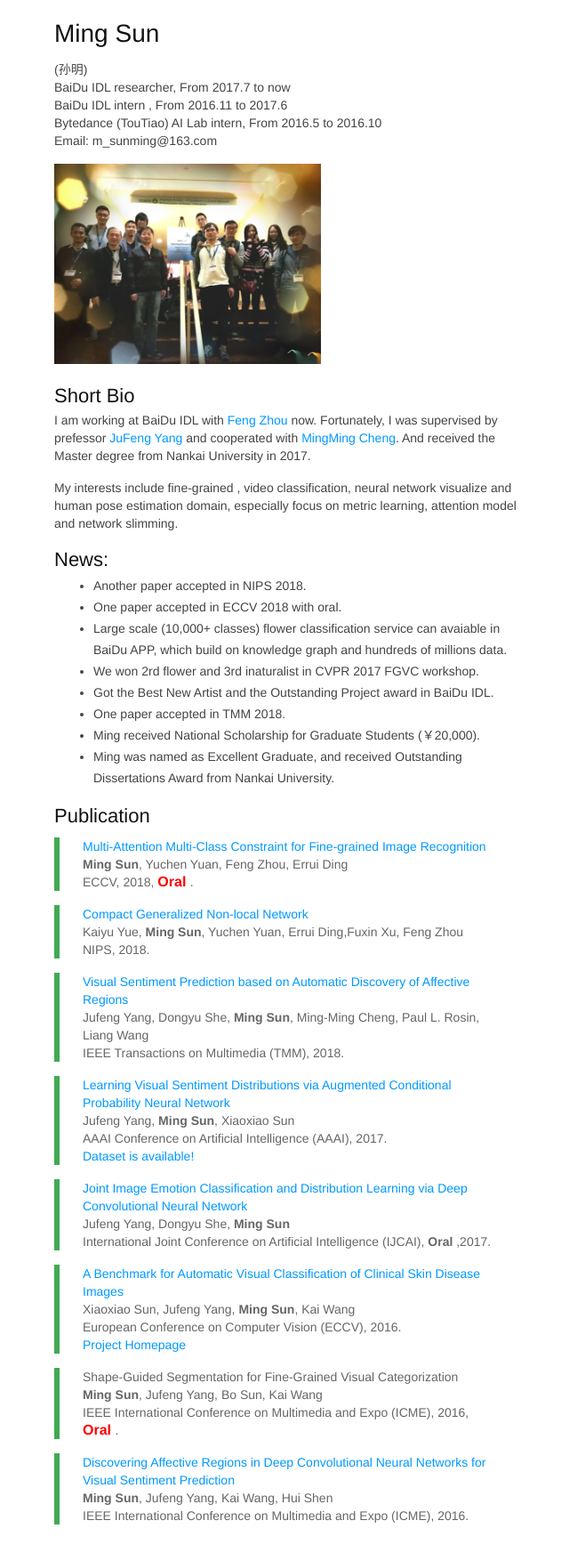
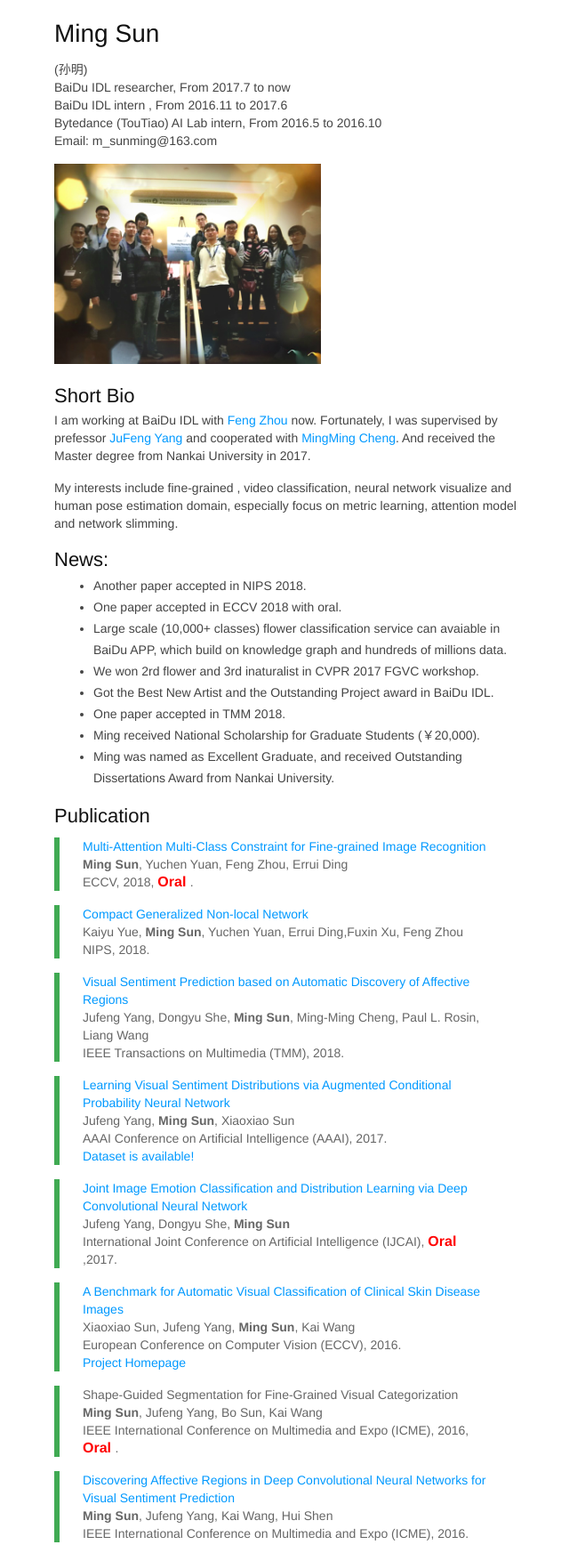
Before and after one commit to msunming/msunming.github.io, a Jekyll site: the page index.html, which Jekyll copies as it is, in a window 1280 px wide. Shown: the whole page at 89% size, without its empty margins (99-739 px from the left). Built offline with Jekyll 4.4.1, drawn with Linux system fonts in a browser that asks for light colours.

Commit message:
Update index.html

```diff
--- a/index.html
+++ b/index.html
@@ -507,7 +507,7 @@ Compact Generalized Non-local Network</a> <br />
 		<blockquote>
 			<p><a href="http://www.ijcai.org/proceedings/2017/0456.pdf">Joint Image Emotion Classification and Distribution Learning via Deep Convolutional Neural Network </a> <br />
 		Jufeng Yang, Dongyu She,  <strong>Ming Sun</strong> <br />
-                International Joint Conference on Artificial Intelligence (IJCAI), <strong> Oral </strong></font>,2017. <br />
+                International Joint Conference on Artificial Intelligence (IJCAI), <font size="3" color="red" > <strong> Oral </strong></font>,2017. <br />
                 </blockquote>
 
                 <!-- -->
```
